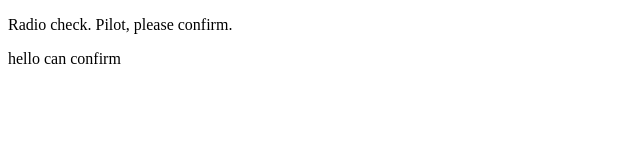
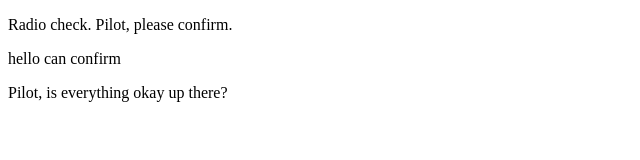
Before and after one commit to juanitaNJ/communication-log, a plain HTML site: page index.html in a window 1280 px wide. Shown: the whole page, without its empty margins (0-640 px from the left). Drawn offline with Linux system fonts and the light colour scheme.

Commit message:
Added new message

```diff
--- a/index.html
+++ b/index.html
@@ -3,5 +3,6 @@
    <body>
       <p>Radio check. Pilot, please confirm.</p>
       <p>hello can confirm</p>
+      <p>Pilot, is everything okay up there?</p>
    </body>
 </html>
```
